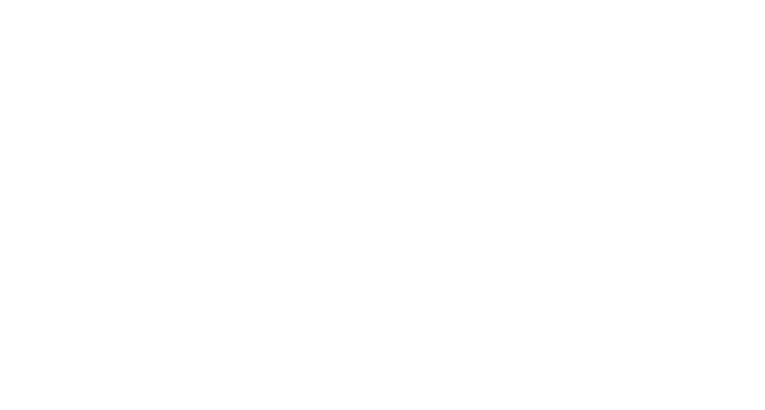
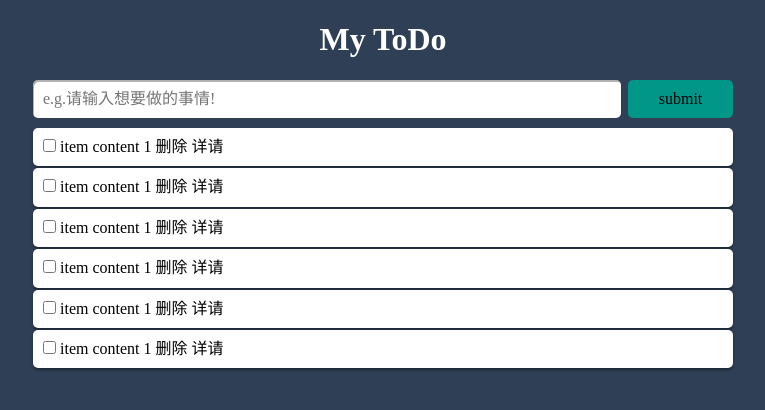
Before and after one commit to haitaodesign/MyToDo, a website: page index.html in a window 1280 px wide. Shown: the whole page, without its empty margins (257-1022 px from the left). Drawn offline with nearby package versions, Linux system fonts and the light colour scheme.

Commit message:
todo布局

```diff
--- a/css/base.css
+++ b/css/base.css
@@ -1,3 +1,107 @@
 *{
-
+	outline: 0;
+	box-sizing: border-box;
 }
+body{
+	background: #2F4056;
+}
+.container{
+	margin: 0 auto;
+	max-width: 700px;
+	position: relative;
+}
+.task-list{
+	margin: 5px 0;
+}
+h1{
+	text-align: center;
+	color: #fff;
+}
+.add-task{
+	margin-bottom: 10px;
+}
+input,button,.task-item{
+	border-radius: 5px;
+	padding: 10px;
+}
+input[type=text],input[type=date]{
+	display: block;
+	width: 84%;
+	border: 0;
+	float: left;
+	margin-right: 1%;
+	box-shadow: inset 1px 2px rgba(0,0,0,.3)
+}
+input[type=date]{
+	margin-bottom: 10px;
+	width: 100%;
+}
+input[type=text]:hover,
+input[type=date]:hover,
+input[type=text]:focus,
+input[type=date]:focus{
+	background: #5FB878;
+	color: #fff;
+}
+button[type=submit]{
+	display: inline-block;
+	border: 0;
+	cursor: pointer;
+	background: #009688;
+}
+.add-task button[type=submit]{
+	width: 15%;
+}
+button[type=submit]:hover{
+	background: #5FB878;
+	color: #fff;
+}
+.task-item{
+	margin-bottom: 2px;
+	background: #fff;
+	box-shadow: 0 2px 3px rgba(0,0,0,.4);
+	cursor: pointer;
+	transition: background .2s;
+}
+.task-item:hover{
+	background: #5FB878;
+	color: #fff;
+}
+.task-detail{
+	display: none;
+	position: absolute;
+	top: 0;
+	right: 0;
+	background: #393D49;
+	color: #fff;
+	padding: 5px;
+	height: 100%;
+	width: 300px;
+}
+.task-detail button[type=submit]{
+	width: 100%;
+}
+.task-detail .content{
+	margin-bottom: 10px;
+	font-weight: 900;
+	cursor: pointer;
+}
+textarea{
+	display: block;
+	margin-bottom: 10px;
+	min-height: 100px;
+	width: 100%;
+}
+textarea:hover,focus{
+	background: #5FB878;
+	color: #fff;
+}
+.task-detail-mask{
+	display: none;
+	position: absolute;
+	top: 0;
+	right: 0;
+	bottom: 0;
+	left: 0;
+	background: rgba(57,61,73,0.3);
+}
--- a/index.html
+++ b/index.html
@@ -3,8 +3,69 @@
 <head>
 	<meta charset="UTF-8">
 	<title>李海涛的清单应用</title>
+	<link rel="stylesheet" href="node_modules/normalize.css">
+	<link rel="stylesheet" href="css/base.css">
 </head>
 <body>
-
+	<div class="container">
+		<h1>My ToDo</h1>
+		<div class="task-detail-mask"></div>
+		<div class="add-task">
+			<input type="text" placeholder="e.g.请输入想要做的事情!">
+			<button type="submit">submit</button>
+		</div>
+		<div class="task-list">
+			<div class="task-item">
+				<span><input type="checkbox"></span>
+				<span class="task-content">item content 1</span>
+				<span>删除</span>
+				<span>详请</span>
+			</div>
+			<div class="task-item">
+				<span><input type="checkbox"></span>
+				<span class="task-content">item content 1</span>
+				<span>删除</span>
+				<span>详请</span>
+			</div>
+			<div class="task-item">
+				<span><input type="checkbox"></span>
+				<span class="task-content">item content 1</span>
+				<span>删除</span>
+				<span>详请</span>
+			</div>
+			<div class="task-item">
+				<span><input type="checkbox"></span>
+				<span class="task-content">item content 1</span>
+				<span>删除</span>
+				<span>详请</span>
+			</div>
+			<div class="task-item">
+				<span><input type="checkbox"></span>
+				<span class="task-content">item content 1</span>
+				<span>删除</span>
+				<span>详请</span>
+			</div>
+			<div class="task-item">
+				<span><input type="checkbox"></span>
+				<span class="task-content">item content 1</span>
+				<span>删除</span>
+				<span>详请</span>
+			</div>
+		</div>
+		<div class="task-detail">
+			<div class="content">
+					下午記得買東西
+			</div>
+			<div>
+				<div class="desc">
+				</div>
+			</div>
+			<div class="remind">
+				<input type="date">
+				<textarea name="" id="" cols="30" rows="10"></textarea>
+				<!-- <button type="submit">submit</button> -->
+			</div>
+		</div>
+	</div>
 </body>
 </html>
--- a/package.json
+++ b/package.json
@@ -5,6 +5,7 @@
   "main": "index.js",
   "dependencies": {
     "jquery": "^3.2.1",
+    "normalize.css": "^6.0.0",
     "store": "^2.0.4"
   },
   "devDependencies": {},
```
